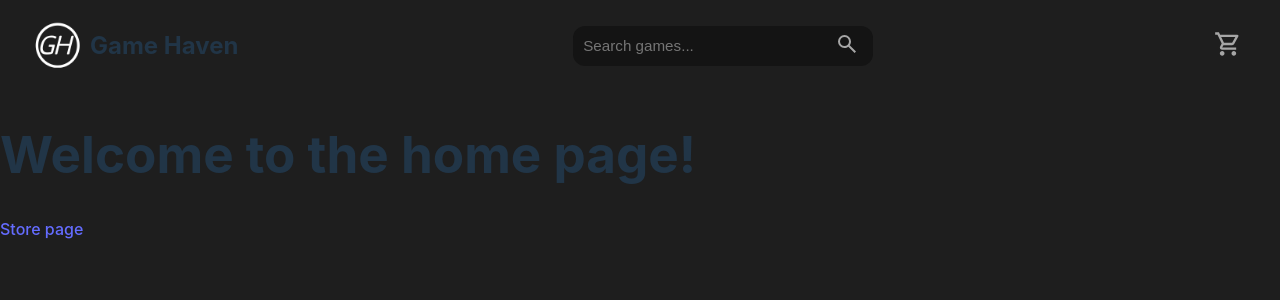
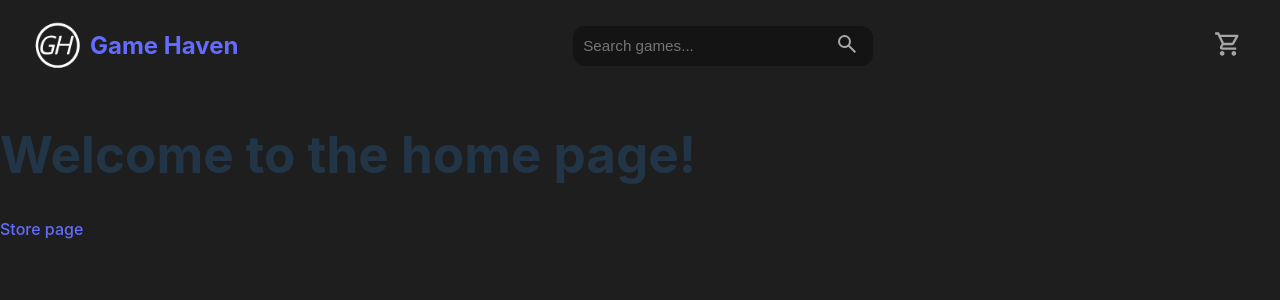
Before and after one commit to yari-dewalt/game-haven, a React (Vite) app: page / in a window 1280 px wide. Shown: the top 300 px of the page. Built offline with nearby package versions, Linux system fonts and the light colour scheme.

Commit message:
Change game haven logo div to <a> and go back to home

```diff
--- a/src/components/NavBar.tsx
+++ b/src/components/NavBar.tsx
@@ -7,10 +7,10 @@ function NavBar()
 {
   return (
     <nav className="nav-bar">
-      <div className="game-haven">
+      <a className="game-haven" href="/">
         <img id="game-haven-logo" src={logo} alt="game haven logo"></img>
         <h2 id="game-haven-text">Game Haven</h2>
-      </div>
+      </a>
       <SearchBar/>
       <button className="shopping-cart-button">
         <img id="shopping-cart-icon" src={shoppingcart} alt="shopping cart icon"></img>
```
